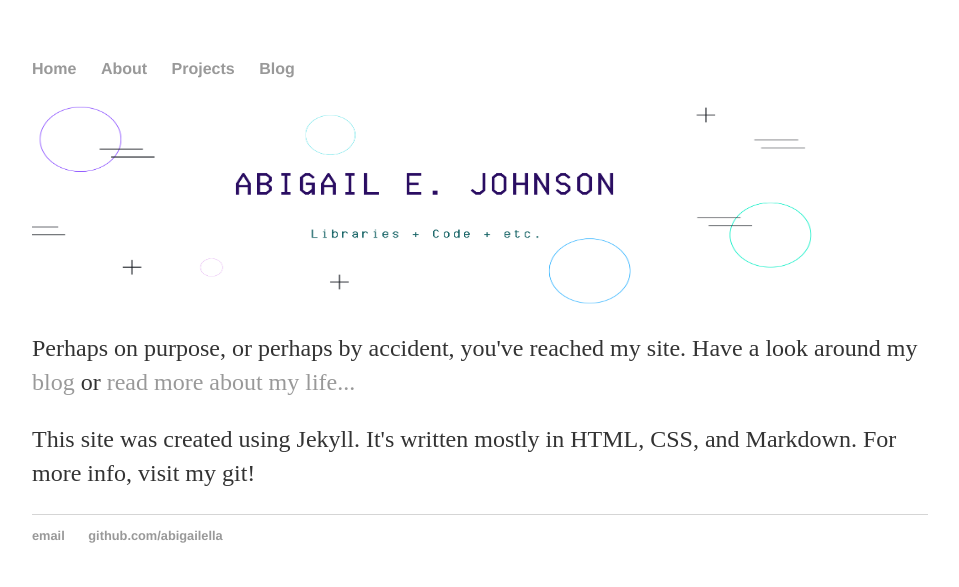
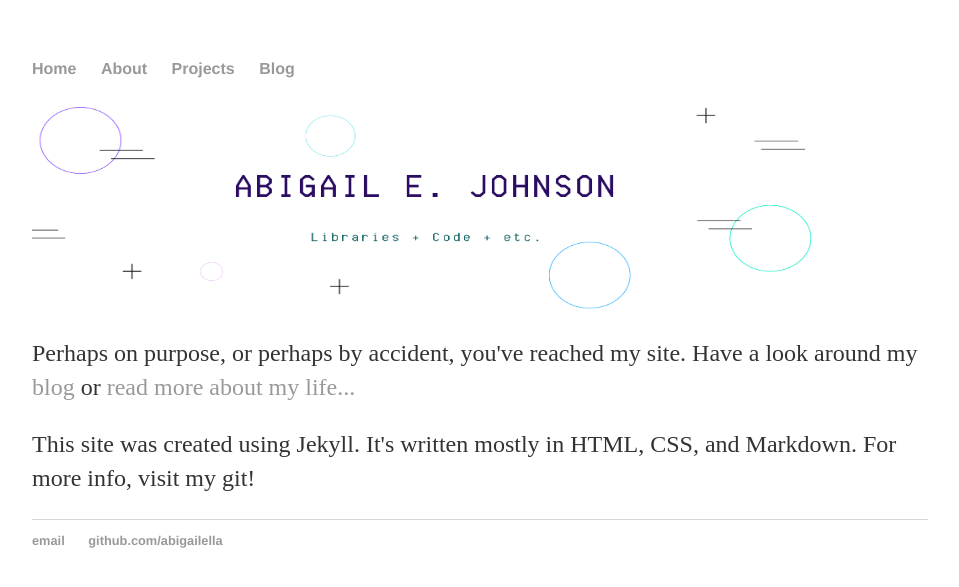
Before and after one commit to abigailella/abigailella.github.io, a Jekyll site: the page built from index.html, in a window 1280 px wide. Shown: the top 587 px of the page, without its empty margins (160-1119 px from the left). Built offline with Jekyll 4.4.1, drawn with Linux system fonts in a browser that asks for light colours.

Commit message:
Update index.html

```diff
--- a/index.html
+++ b/index.html
@@ -5,7 +5,7 @@ title: Abigail E. Johnson
 
 
 <header>
-<img class=header src="header.png" width="790" height="210" />
+<img class=header src="header.png" width="790" height="215" />
 </header>
 
 
```
